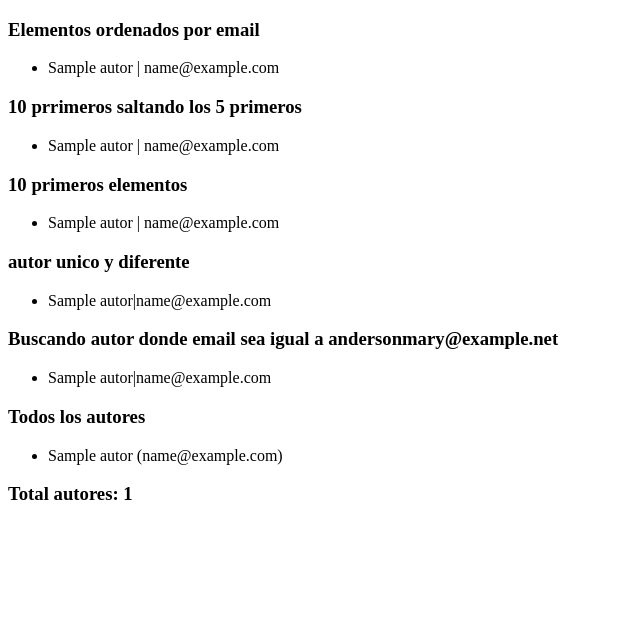
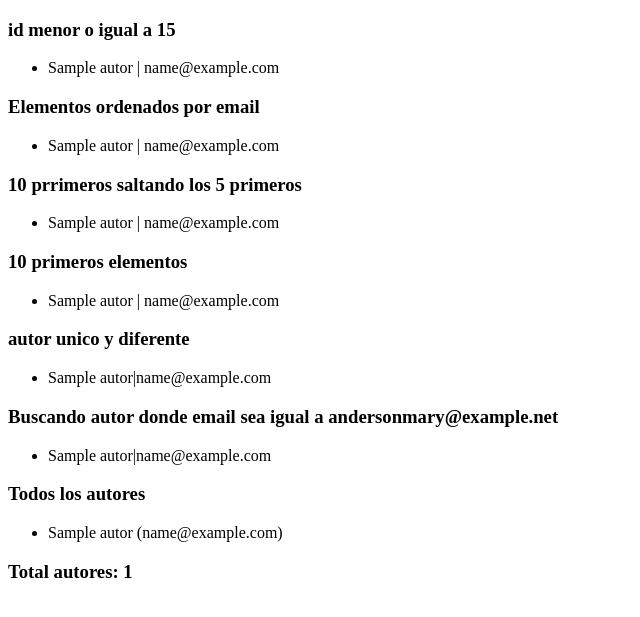
Before and after one commit to zaknein/PracticasDjango, a Django app: template Django/my_blog/templates/post/queries.html in a window 1280 px wide. Shown: the top 617 px of the page, without its empty margins (0-640 px from the left). Run offline with Django 4.2, Linux system fonts and the light colour scheme; the template is opened without the code that fills it: values that come from a table or form of the project are taken from there, others are empty; tables that the repository leaves empty hold one stand-in row (values such as "Sample post").

Commit message:
filtro id lte

```diff
--- a/Django/my_blog/post/views.py
+++ b/Django/my_blog/post/views.py
@@ -24,4 +24,8 @@ def queries(req):
     #  Obtener todos los elementos ordenados
 
     orden = Autor.objects.all().order_by('email')
-    return render(req,'post/queries.html',{'autores': autores, 'filtered' : filtered, 'autor': autor, 'limit': limit, 'offset':offset, 'orden':orden})
+
+    # obrener todos los elementos de id menor o igual a 15
+
+    filtrados = Autor.objects.filter(id__lte=15)
+    return render(req,'post/queries.html',{'autores': autores, 'filtered' : filtered, 'autor': autor, 'limit': limit, 'offset':offset, 'orden':orden, 'filtrados': filtrados})
--- a/Django/my_blog/templates/post/queries.html
+++ b/Django/my_blog/templates/post/queries.html
@@ -7,6 +7,12 @@
     <title>Document</title>
 </head>
 <body>
+    <h3>id menor o igual a 15</h3>
+    <ul>
+        {% for mail in filtrados%}
+        <li>{{mail.name}} | {{mail.email}}</li>
+        {% endfor %}
+    </ul>
     <h3>Elementos ordenados por email</h3>
     <ul>
         {% for mail in orden%}
```
